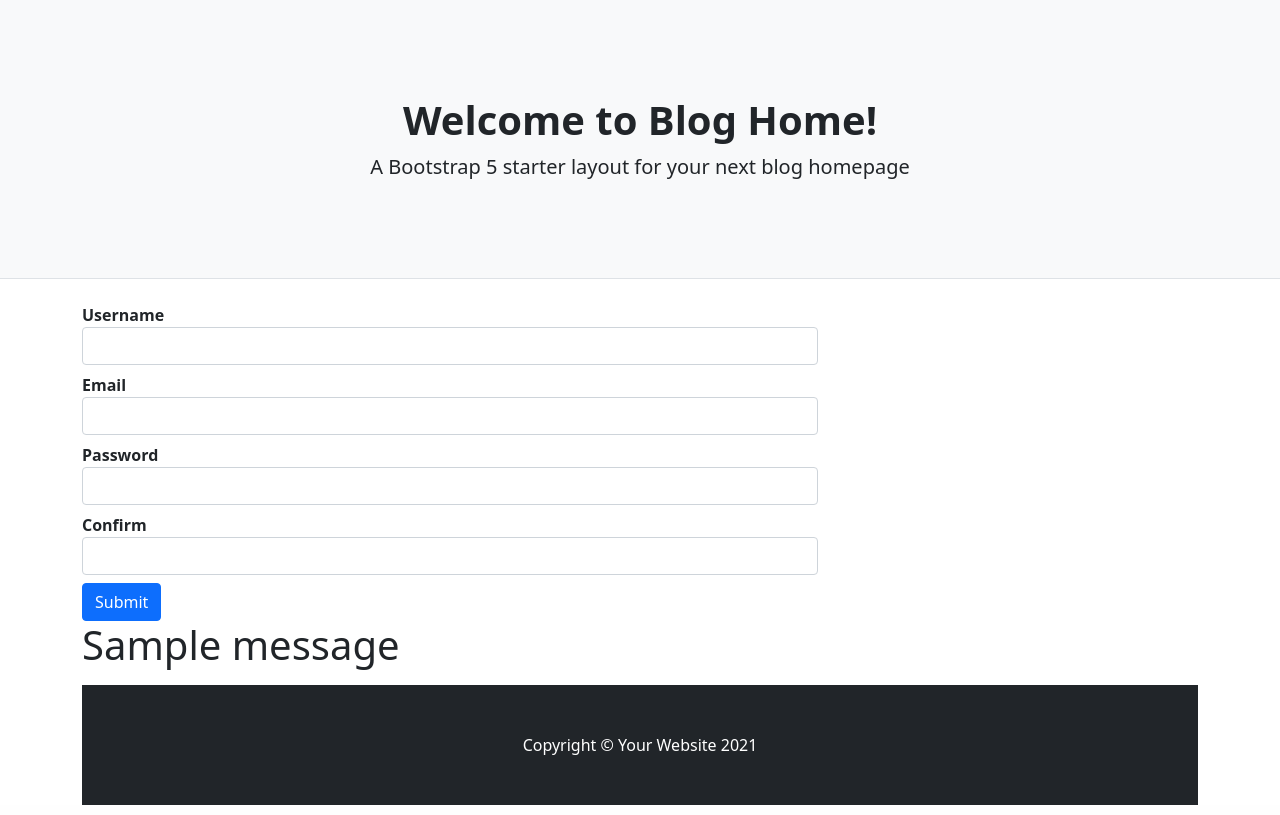
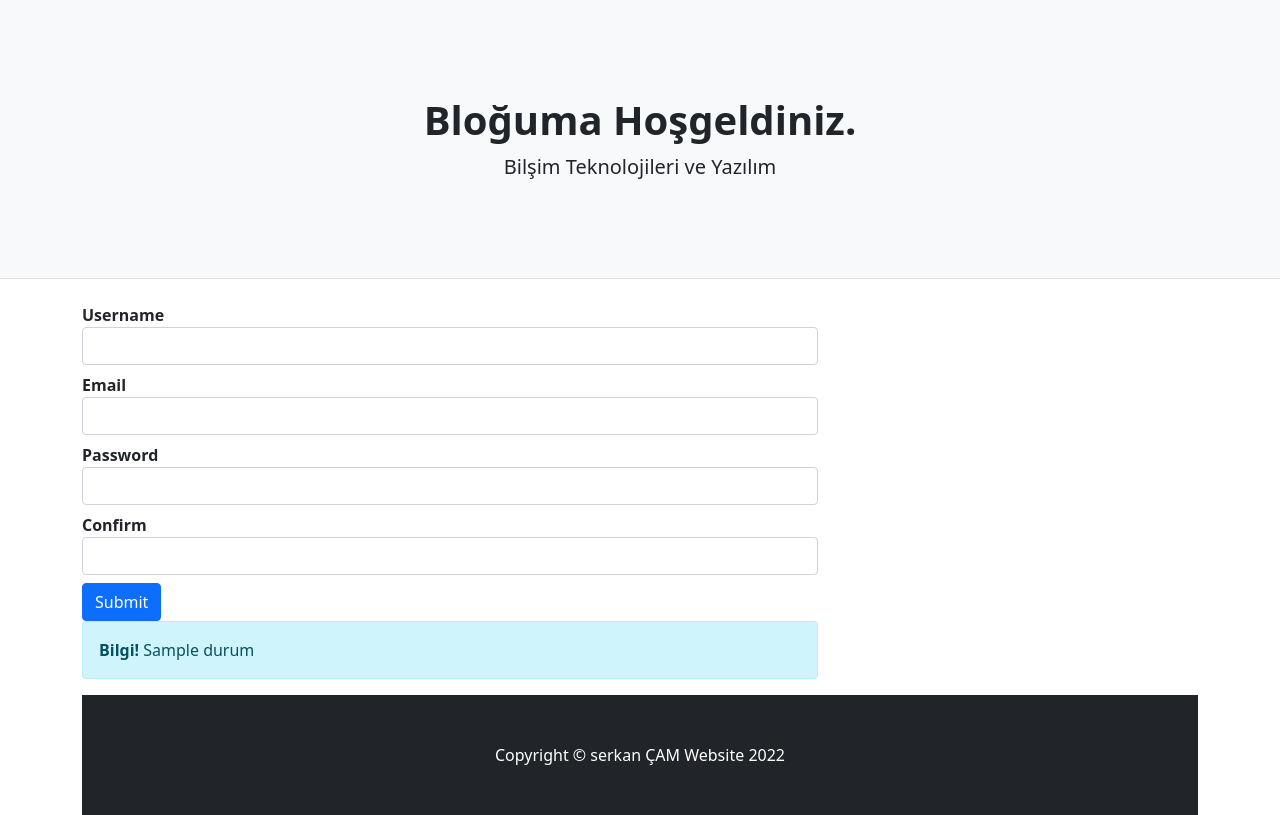
Before and after one commit to serkancam/blog, a Python web app: template templates/register.html in a window 1280 px wide. Shown: the part 56-871 px from the top of the page. Run offline with Jinja, Linux system fonts and the light colour scheme; the template is opened without the code that fills it: most values are stand-ins (such as "Sample title", 1, 10 or a date in 2020); one stand-in notice (Sample message) is shown; form fields are guessed from the names that the template uses; some libraries are stand-ins or nearby versions.

Commit message:
update0505-0208

```diff
--- a/templates/article_add.html
+++ b/templates/article_add.html
@@ -6,4 +6,7 @@
     {{ render_field(form.title,class = "form-control") }} {{ render_field(form.content,class = "form-control") }} {{ render_field(form.tags,class = "form-control") }} {{ render_field(form.submit,class="btn btn-primary") }}
 
 </form>
-{{ durum }} {% endblock %}
+{% if durum %}
+<div class="alert alert-info">
+    <strong>Bilgi!</strong> {{durum}}
+</div> {% endif %}{% endblock %}
--- a/templates/layout.html
+++ b/templates/layout.html
@@ -6,7 +6,7 @@
     <meta name="viewport" content="width=device-width, initial-scale=1, shrink-to-fit=no" />
     <meta name="description" content="" />
     <meta name="author" content="" />
-    <title>Serkan ÇAM Bloğuna Hoşgeldniz.</title>
+    <title>Serkan ÇAM</title>
     <!-- Favicon-->
     <link rel="icon" type="image/x-icon" href="{{ url_for('static', filename='assets/favicon.ico') }}" />
     <!-- Core theme CSS (includes Bootstrap)-->
@@ -74,8 +74,8 @@
         <div class="container">
 
             <div class="text-center my-5">
-                <h1 class="fw-bolder">Welcome to Blog Home!</h1>
-                <p class="lead mb-0">A Bootstrap 5 starter layout for your next blog homepage</p>
+                <h1 class="fw-bolder">Bloğuma Hoşgeldiniz. </h1>
+                <p class="lead mb-0">Bilşim Teknolojileri ve Yazılım</p>
             </div>
 
         </div>
@@ -110,17 +110,17 @@
             <div class="col-lg-4">
                 <!-- Search widget-->
                 <div class="card mb-4">
-                    <div class="card-header">Search</div>
+                    <div class="card-header">Arama</div>
                     <div class="card-body">
                         <div class="input-group">
-                            <input class="form-control" type="text" placeholder="Enter search term..." aria-label="Enter search term..." aria-describedby="button-search" />
-                            <button class="btn btn-primary" id="button-search" type="button">Go!</button>
+                            <input class="form-control" type="text" placeholder="Arama metni giriniz..." aria-label="Enter search term..." aria-describedby="button-search" />
+                            <button class="btn btn-primary" id="button-search" type="button">Ara!</button>
                         </div>
                     </div>
                 </div>
                 <!-- Categories widget-->
                 <div class="card mb-4">
-                    <div class="card-header">Categories</div>
+                    <div class="card-header">Etiketler</div>
                     <div class="card-body">
                         <div class="row">
                             <div class="col-sm-6">
@@ -142,8 +142,9 @@
                 </div>
                 <!-- Side widget-->
                 <div class="card mb-4">
-                    <div class="card-header">Side Widget</div>
-                    <div class="card-body">You can put anything you want inside of these side widgets. They are easy to use, and feature the Bootstrap 5 card component!</div>
+                    <div class="card-header">Günün sözü</div>
+                    <div class="card-body">Hayatta En Hakiki Mürşit İlimdir.</div>
+                    <div class="card-footer">Mutafa Kemal ATATÜRK</div>
                 </div>
             </div>
             {% else %}
@@ -152,7 +153,7 @@
     <!-- Footer-->
     <footer class="py-5 bg-dark">
         <div class="container">
-            <p class="m-0 text-center text-white">Copyright &copy; Your Website 2021</p>
+            <p class="m-0 text-center text-white">Copyright &copy; serkan ÇAM Website 2022</p>
         </div>
     </footer>
     <!-- Bootstrap core JS and CSS-->
--- a/templates/login.html
+++ b/templates/login.html
@@ -5,4 +5,7 @@
 <form method="post">
     {{ render_field(form.username,class="form-control") }} {{ render_field(form.password,class="form-control") }} {{ render_field(form.submit,class="btn btn-primary") }}
 </form>
-{% endblock %}
+{% if durum %}
+<div class="alert alert-info">
+    <strong>Bilgi!</strong> {{durum}}
+</div> {% endif %} {% endblock %}
--- a/templates/register.html
+++ b/templates/register.html
@@ -7,6 +7,7 @@
     }}
 
 </form>
-{% for mesg in get_flashed_messages() %}
-<h1>{{ mesg }}</h1>
-{% endfor %} {% endblock %}
+{% if durum %}
+<div class="alert alert-info">
+    <strong>Bilgi!</strong> {{durum}}
+</div> {% endif %} {% endblock %}
```
Also changed, not shown: app.py (+7 -26 lines), forms.py (+5 -5 lines), 1 other file.
